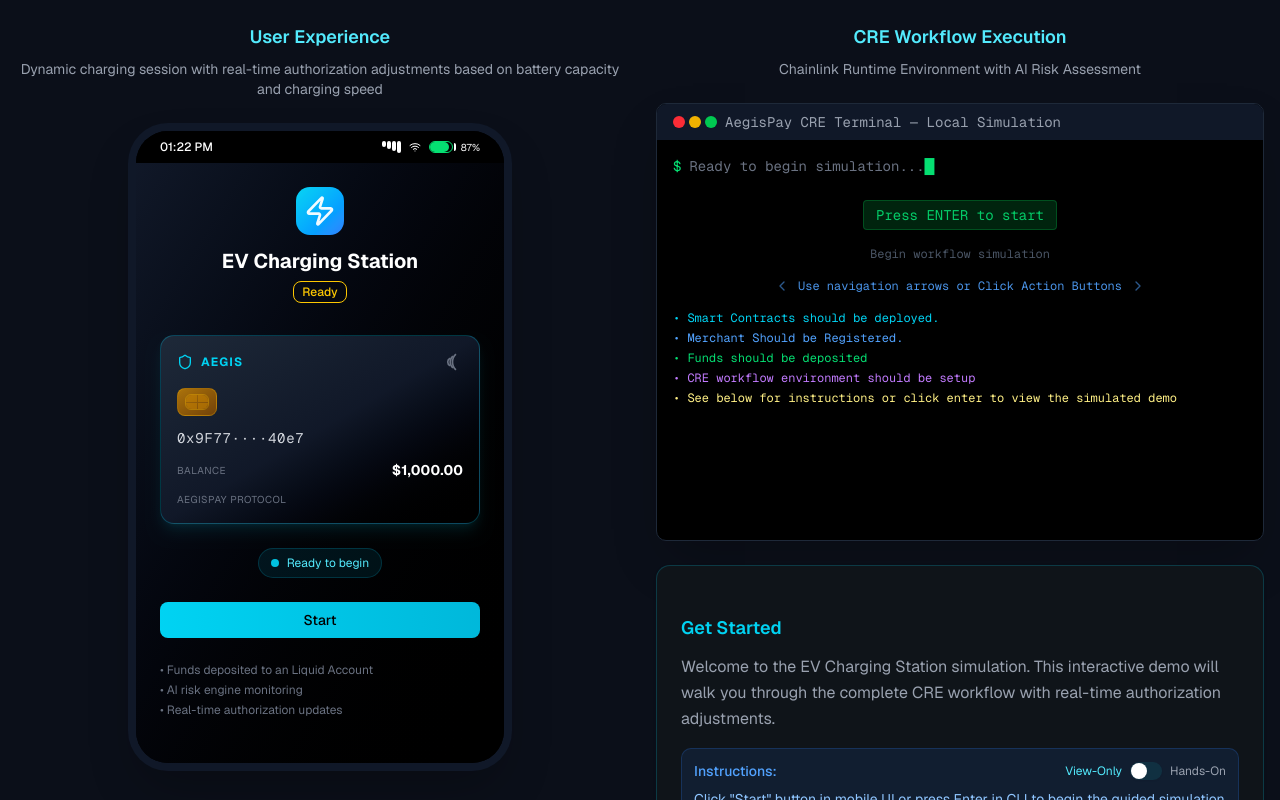
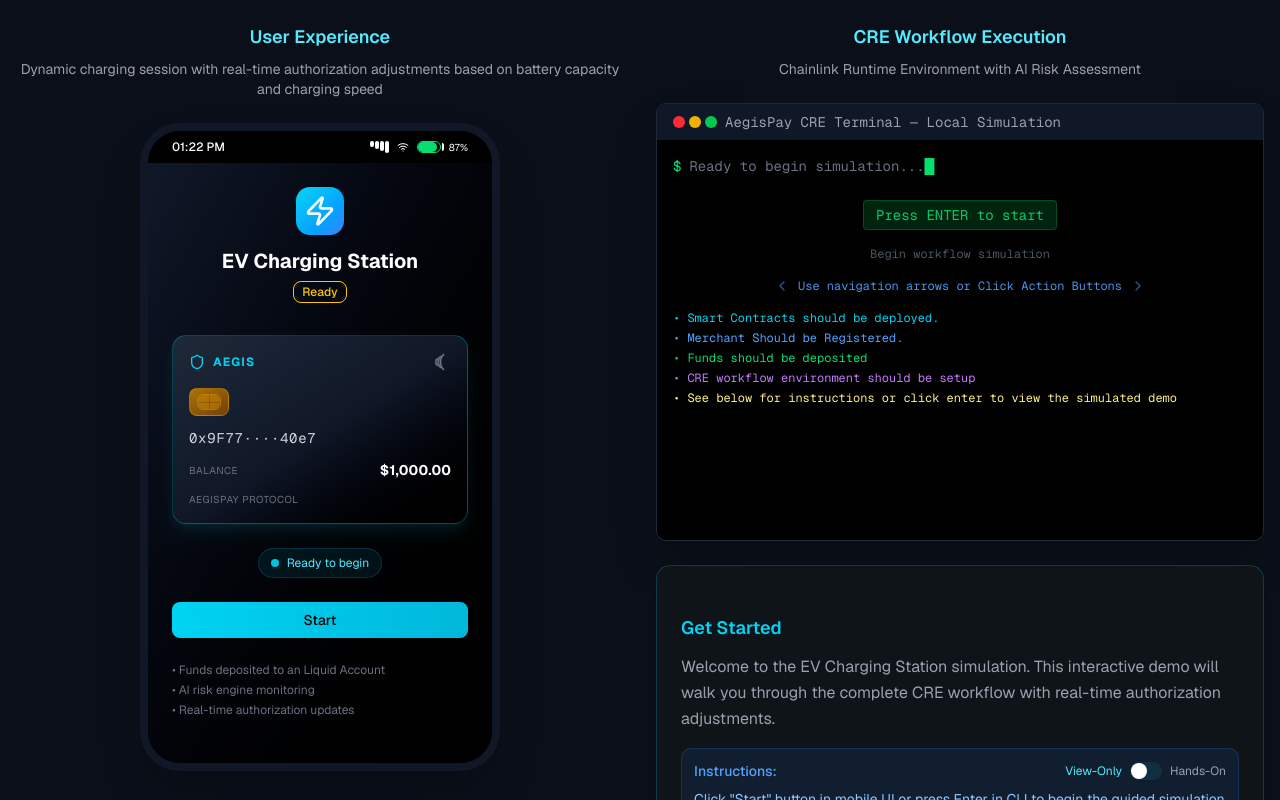
Before and after one commit to AegisPayments/aegis-web, a Next.js app: page /demos in a window 1280 px wide. Shown: the part 660-1460 px from the top of the page. Built offline with nearby package versions, Linux system fonts and the light colour scheme.

Commit message:
styling change to make start screen mobile width same

```diff
--- a/src/components/app-mockup.tsx
+++ b/src/components/app-mockup.tsx
@@ -250,7 +250,7 @@
   };
 
   return (
-    <div className="max-w-sm mx-auto">
+    <div className="w-[360px] max-w-sm mx-auto">
       {/* Phone Frame */}
       <div className="bg-gray-900 rounded-[2.5rem] p-2 shadow-2xl">
         <div className="bg-black rounded-[2rem] overflow-hidden">
```
